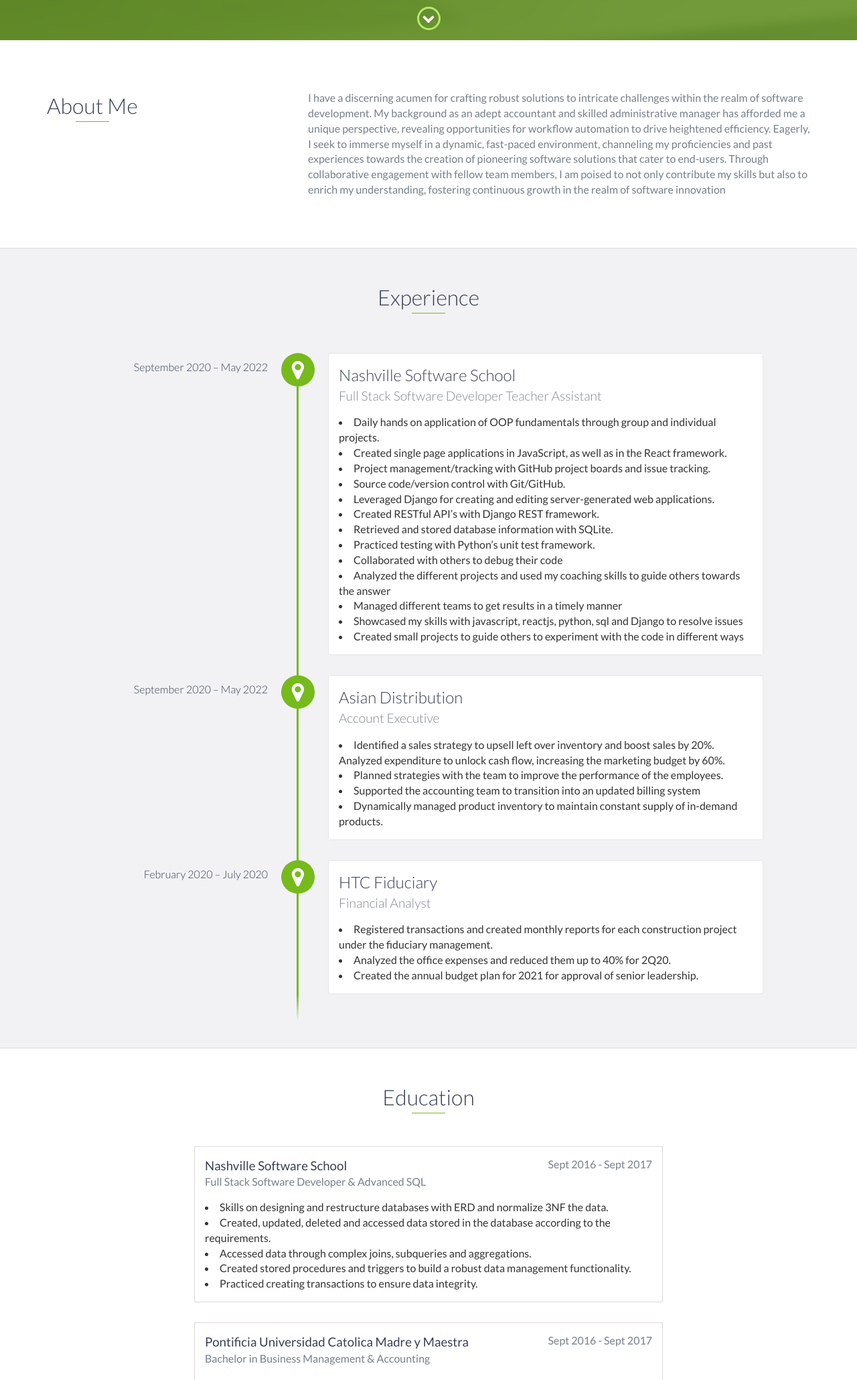
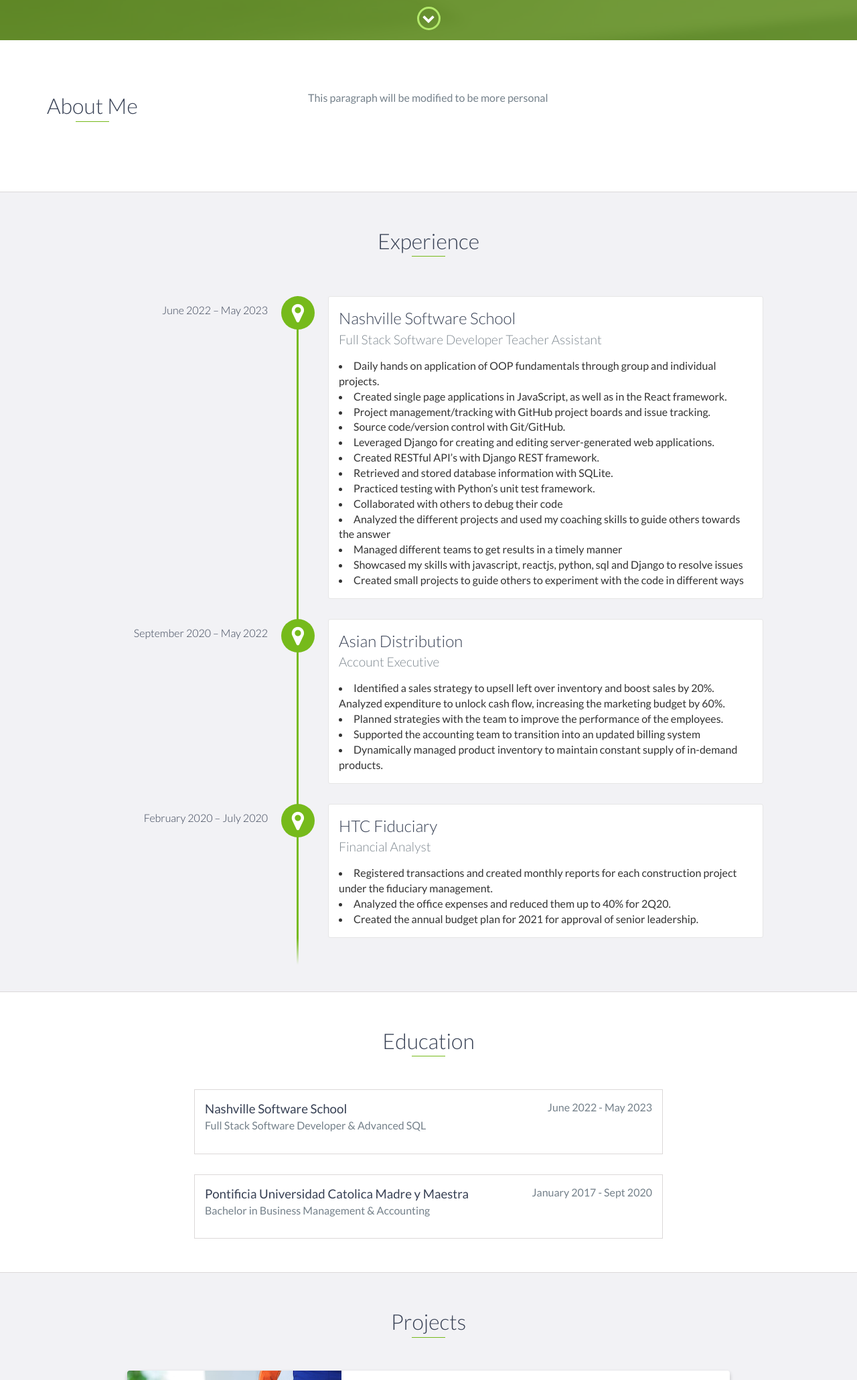
Before and after one commit to seforarodriguez/MyPortfolio, a website: page index.html in a window 1280 px wide. Shown: the part 740-2800 px from the top of the page at 67% size. Drawn offline with nearby package versions, Linux system fonts and the light colour scheme.

Commit message:
updates on the info published

```diff
--- a/index.html
+++ b/index.html
@@ -50,7 +50,13 @@
         <div id="lead-content">
             <h1>Sefora Rodriguez</h1>
             <h2>Full Stack Software Engineer</h2>
+            <a href="" class="btn-rounded-white" style="margin:3rem; border: 0ch;">
+                I excel in crafting robust software solutions, leveraging insights from my accounting and administrative background.
+                My goal is to drive efficiency through workflow automation in a dynamic environment.
+                I'm eager to collaborate with teammates, contributing my skills while continuously growing in software innovation.
+            </a>
             <a href="./images/Resume Sefora Rodriguez (July).pdf" class="btn-rounded-white">Download Resume</a>
+
         </div>
         <!-- End #lead-content -->
 
@@ -73,11 +79,7 @@
                 </div>
                 <div class="col-md-8">
                     <p>
-                        I have a discerning acumen for crafting robust solutions to intricate challenges within the realm of software development.
-                         My background as an adept accountant and skilled administrative manager has afforded me a unique perspective, revealing opportunities for workflow automation to drive heightened efficiency.
-                         Eagerly, I seek to immerse myself in a dynamic, fast-paced environment, channeling my proficiencies and past experiences towards the creation of pioneering software solutions that cater to end-users.
-                         Through collaborative engagement with fellow team members, I am poised to not only contribute my skills but also to enrich my understanding,
-                        fostering continuous growth in the realm of software innovation
+                        This paragraph will be modified to be more personal
                     </p>
                 </div>
             </div>
@@ -88,7 +90,7 @@
     <div id="experience" class="background-alt">
         <h2 class="heading">Experience</h2>
         <div id="experience-timeline">
-            <div data-date="September 2020 – May 2022">
+            <div data-date="June 2022 – May 2023">
                 <h3>Nashville Software School</h3>
                 <h4>Full Stack Software Developer Teacher Assistant</h4>
                 <p>
@@ -142,21 +144,14 @@
         <h2 class="heading">Education</h2>
         <div class="education-block">
             <h3>Nashville Software School</h3>
-            <span class="education-date">Sept 2016 - Sept 2017</span>
+            <span class="education-date">June 2022 - May 2023</span>
             <h4> Full Stack Software Developer & Advanced SQL</h4>
-            <p>
-                <li>Skills on designing and restructure databases with ERD and normalize 3NF the data.</li>
-                <li>Created, updated, deleted and accessed data stored in the database according to the requirements.</li>
-                <li>Accessed data through complex joins, subqueries and aggregations.</li>
-                <li>Created stored procedures and triggers to build a robust data management functionality.</li>
-                <li>Practiced creating transactions to ensure data integrity.</li>
-            </p>
         </div>
         <!-- End .education-block -->
 
         <div class="education-block">
             <h3>Pontificia Universidad Catolica Madre y Maestra</h3>
-            <span class="education-date">Sept 2016 - Sept 2017</span>
+            <span class="education-date">January 2017 - Sept 2020</span>
             <h4>Bachelor in Business Management & Accounting</h4>
 
         </div>
```
